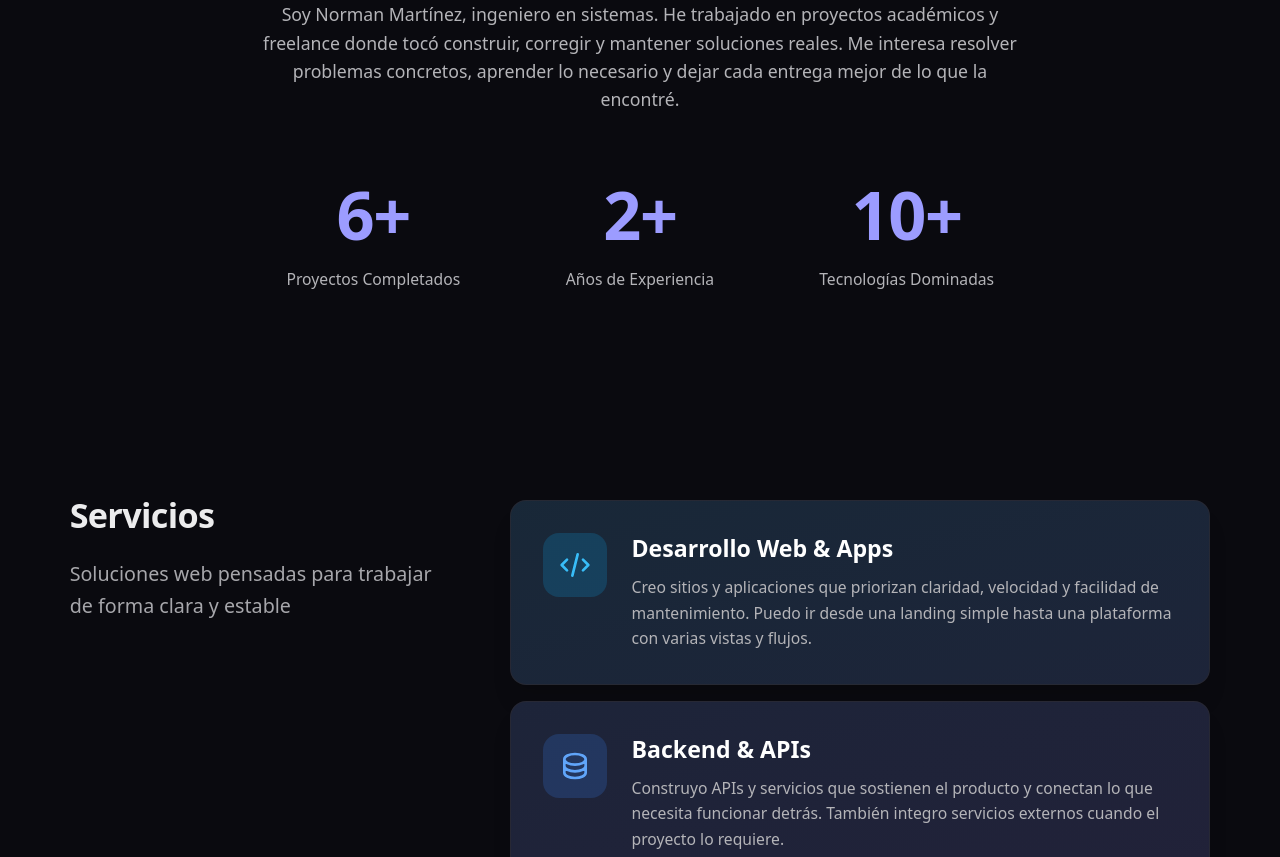
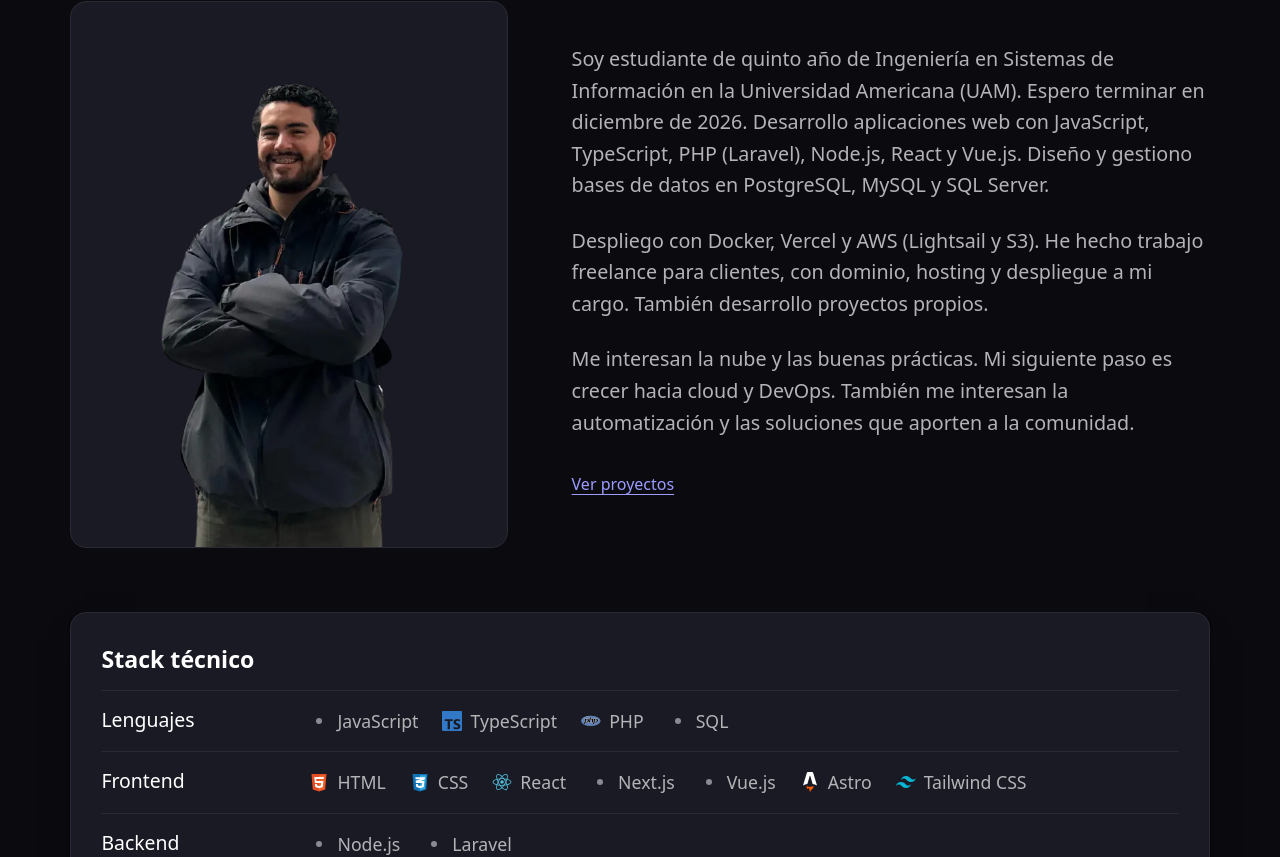
Before and after one commit to NormanSMA/PORTAFOLIO-NSMA.DEV, a React (Vite) app: page / in a window 1280 px wide. Shown: the part 1003-1860 px from the top of the page. Built offline with nearby package versions, Linux system fonts and the light colour scheme; a web font is replaced by a local one.

Commit message:
wip(sobre-mi): reescribir About con foto, bio y stack por grupos

```diff
--- a/src/components/organisms/About.tsx
+++ b/src/components/organisms/About.tsx
@@ -1,99 +1,78 @@
-import { useRef, useEffect, useState, useMemo } from 'react';
-import { useLanguage } from '../../hooks';
+import { useRef } from 'react';
+import { useLanguage, useMotion } from '../../hooks';
+import { motion } from '../../config/motion';
+import { typography } from '../../config/typography';
+import { gsap, ScrollTrigger } from '../../lib/gsap';
+import { scrollToSection } from '../../lib/scroll';
+import { cn } from '../../utils/helpers';
 import { Container } from '../atoms';
-import TextPressure from '../atoms/TextPressure';
-import { typography } from '../../config/typography';
+import { AboutPhoto } from './about/AboutPhoto';
+import { SkillStack } from './about/SkillStack';
 
 export function About() {
   const { t } = useLanguage();
+  const scope = useRef<HTMLElement>(null);
 
-  const stats = useMemo(() => [
-    { value: 6, suffix: '+', label: t('about.stats.projects') },
-    { value: 2, suffix: '+', label: t('about.stats.experience') },
-    { value: 10, suffix: '+', label: t('about.stats.technologies') },
-  ], [t]);
+  // Reduced motion returns before touching anything, so the content is never hidden.
+  useMotion(scope, ({ noReducedMotion }) => {
+    if (!noReducedMotion) return;
 
-  const statRefs = useRef<Array<HTMLDivElement | null>>([]);
-  const [visible, setVisible] = useState<boolean[]>(() => stats.map(() => false));
-
-  useEffect(() => {
-    if (typeof window === 'undefined') return;
-    const prefersReduced = window.matchMedia && window.matchMedia('(prefers-reduced-motion: reduce)').matches;
-    if (prefersReduced) {
-      setVisible(stats.map(() => true));
-      return;
-    }
-
-    const observer = new IntersectionObserver(
-      (entries) => {
-        entries.forEach((entry) => {
-          const idx = statRefs.current.findIndex((el) => el === entry.target);
-          if (idx === -1) return;
-          if (entry.isIntersecting) {
-            setVisible((prev) => {
-              const copy = [...prev];
-              copy[idx] = true;
-              return copy;
-            });
-          }
-        });
-      },
-      { threshold: 0.25 }
-    );
-
-    statRefs.current.forEach((el) => {
-      if (el) observer.observe(el);
+    const items = gsap.utils.toArray<HTMLElement>('[data-reveal]', scope.current);
+    gsap.set(items, { opacity: 0, y: motion.offset.reveal });
+    ScrollTrigger.batch(items, {
+      start: motion.scrollStart.reveal,
+      once: true,
+      onEnter: (batch) =>
+        gsap.to(batch, {
+          opacity: 1,
+          y: 0,
+          duration: motion.duration.base,
+          ease: motion.ease.out.gsap,
+          stagger: motion.stagger.base,
+          overwrite: true,
+        }),
     });
-
-    return () => observer.disconnect();
-  }, [stats]);
+  });
 
   return (
-    <section id="about" aria-labelledby="about-heading" className="bg-light-bg dark:bg-dark-bg relative overflow-hidden py-16 md:py-24 lg:py-28">
+    <section id="about" ref={scope} aria-labelledby="about-heading" className="py-section">
       <Container>
-        <div className="max-w-5xl mx-auto relative z-10 w-full">
-          {/* Título H2 */}
-          <h2 id="about-heading" className={`${typography.h2} text-center text-light-text dark:text-dark-text mb-6 md:mb-8 lg:mb-10`}>
-            {t('about.title')}
-          </h2>
+        <h2 id="about-heading" data-reveal className={cn(typography.h2, 'text-fg')}>
+          {t('about.title')}
+        </h2>
 
-          {/* Descripción */}
-          <p className={`${typography.body} text-center text-light-textSecondary dark:text-dark-textSecondary max-w-2xl lg:max-w-3xl mx-auto mb-10 md:mb-12 lg:mb-16`}>
-            {t('about.description')}
-          </p>
+        <div className="mt-10 grid items-center gap-10 lg:mt-12 lg:grid-cols-12 lg:gap-x-16">
+          <div data-reveal className="max-w-72 md:max-w-sm lg:col-span-5 lg:max-w-none">
+            <AboutPhoto alt={t('about.photoAlt')} />
+          </div>
 
-          {/* Stats */}
-          <div className="grid grid-cols-2 sm:grid-cols-3 gap-y-8 gap-x-4 sm:gap-6 md:gap-8 max-w-3xl mx-auto">
-            {stats.map((stat, index) => (
-              <div
-                key={index}
-                ref={(el) => { statRefs.current[index] = el; }}
-                role="group"
-                aria-label={`${stat.value}${stat.suffix} ${stat.label}`}
-                tabIndex={0}
-                style={{ transitionDelay: `${index * 120}ms` }}
-                className={`text-center focus:outline-none focus-visible:ring-2 focus-visible:ring-primary-500 rounded-md transform transition-all duration-700 ${index === stats.length - 1 ? 'col-span-2 sm:col-span-1' : ''} ${visible[index] ? 'opacity-100 translate-y-0' : 'opacity-0 translate-y-6'}`}
+          <div className="flex flex-col gap-6 lg:col-span-7">
+            <p data-reveal className={cn(typography.bodyLarge, 'max-w-prose text-fg-muted')}>
+              {t('about.bio.study')}
+            </p>
+            <p data-reveal className={cn(typography.bodyLarge, 'max-w-prose text-fg-muted')}>
+              {t('about.bio.work')}
+            </p>
+            <p data-reveal className={cn(typography.bodyLarge, 'max-w-prose text-fg-muted')}>
+              {t('about.bio.goals')}
+            </p>
+            <div data-reveal>
+              <a
+                href="#projects"
+                onClick={(event) => {
+                  event.preventDefault();
+                  scrollToSection('projects');
+                }}
+                className="inline-flex min-h-target items-center text-primary-400 underline underline-offset-4 pointer-fine:hover:text-primary-300"
               >
-                <div className={`mb-3 md:mb-4 ${typography.statsNumber} text-primary-600 dark:text-primary-400`}>
-                    <TextPressure
-                      text={`${stat.value}${stat.suffix}`}
-                      flex={false}
-                      width={true}
-                      weight={true}
-                      italic={false}
-                      alpha={false}
-                      stroke={false}
-                      scale={false}
-                      className="inline-block"
-                      inheritFontSize={true}
-                    />
-                </div>
-                <div className={`${typography.secondary} text-light-textSecondary dark:text-dark-textSecondary font-medium`}>
-                  {stat.label}
-                </div>
-              </div>
-            ))}
+                {t('about.projectsLink')}
+              </a>
+            </div>
           </div>
+        </div>
+
+        <div data-reveal className="mt-12 lg:mt-16">
+          <SkillStack />
         </div>
       </Container>
     </section>
--- /dev/null
+++ b/src/components/organisms/about/AboutPhoto.tsx
@@ -0,0 +1,26 @@
+import { cn } from '../../../utils/helpers';
+
+interface AboutPhotoProps {
+  alt: string;
+  className?: string;
+}
+
+// The cutout has alpha: the surface shows through, so the frame is the only chrome.
+// The top third of the file is empty; the 1.25 scale from the bottom edge crops it without changing the 4:5 box.
+export function AboutPhoto({ alt, className }: AboutPhotoProps) {
+  return (
+    <div className={cn('overflow-hidden rounded-card border border-line bg-surface', className)}>
+      <img
+        src="/norman_sf-800w.webp"
+        srcSet="/norman_sf-480w.webp 480w, /norman_sf-800w.webp 800w, /norman_sf-1200w.webp 1200w"
+        sizes="(min-width: 1024px) 545px, (min-width: 768px) 480px, 360px"
+        alt={alt}
+        width={1600}
+        height={2000}
+        loading="lazy"
+        decoding="async"
+        className="block aspect-[4/5] h-auto w-full origin-bottom scale-125 object-cover"
+      />
+    </div>
+  );
+}
--- /dev/null
+++ b/src/components/organisms/about/SkillStack.tsx
@@ -0,0 +1,53 @@
+import { useLanguage } from '../../../hooks';
+import { typography } from '../../../config/typography';
+import { skillGroups, type Skill } from '../../../data/skills';
+import { cn } from '../../../utils/helpers';
+import { Card } from '../../atoms';
+
+// One convention for the whole stack: a 20 px slot with the brand icon, or a neutral dot when the brand has none.
+function SkillItem({ skill }: { skill: Skill }) {
+  const Icon = skill.icon;
+
+  return (
+    <li className="flex items-center gap-2">
+      <span aria-hidden="true" className="flex size-5 shrink-0 items-center justify-center">
+        {Icon ? (
+          <Icon className={skill.iconClassName ?? 'size-full'} />
+        ) : (
+          <span className="size-1.5 rounded-full bg-fg-subtle" />
+        )}
+      </span>
+      <span className={cn(typography.body, 'text-fg-muted')}>
+        {skill.name}
+        {skill.detail && <span className="text-fg-subtle"> ({skill.detail})</span>}
+      </span>
+    </li>
+  );
+}
+
+export function SkillStack() {
+  const { t } = useLanguage();
+
+  return (
+    <Card variant="info">
+      <h3 className={cn(typography.h4, 'text-fg')}>{t('skills.title')}</h3>
+      <div>
+        {skillGroups.map((group) => (
+          <div
+            key={group.id}
+            className="grid gap-x-8 gap-y-3 border-t border-line py-4 last:pb-0 md:grid-cols-[minmax(0,11rem)_minmax(0,1fr)]"
+          >
+            <h4 id={`stack-${group.id}`} className={cn(typography.h5, 'text-fg')}>
+              {t(`skills.groups.${group.id}`)}
+            </h4>
+            <ul aria-labelledby={`stack-${group.id}`} className="flex flex-wrap gap-x-6 gap-y-2">
+              {group.skills.map((skill) => (
+                <SkillItem key={skill.name} skill={skill} />
+              ))}
+            </ul>
+          </div>
+        ))}
+      </div>
+    </Card>
+  );
+}
--- a/src/data/skills.ts
+++ b/src/data/skills.ts
@@ -1,29 +1,88 @@
+import type { ComponentType, SVGProps } from 'react';
 import {
+  AwsIcon,
+  CssIcon,
+  DockerIcon,
+  HtmlIcon,
+  PhpIcon,
+  PostgresIcon,
   ReactIcon,
-  JavaIcon,
-  CssIcon,
-  PhpIcon,
   SqlIcon,
-  AwsIcon,
-  DockerIcon,
+  TailwindIcon,
+  TypeScriptIcon,
   WordPressIcon,
-  PostgresIcon,
-  TypeScriptIcon,
-  TailwindIcon,
 } from '../components/atoms/icons/tech';
 import { AstroIcon } from '../components/atoms/icons';
 
-export const technicalSkills = [
-  { name: 'React', icon: ReactIcon },
-  { name: 'TypeScript', icon: TypeScriptIcon },
-  { name: 'Tailwind CSS', icon: TailwindIcon },
-  { name: 'Astro', icon: AstroIcon },
-  { name: 'Java', icon: JavaIcon },
-  { name: 'CSS', icon: CssIcon },
-  { name: 'PHP', icon: PhpIcon },
-  { name: 'SQL Server', icon: SqlIcon },
-  { name: 'AWS', icon: AwsIcon },
-  { name: 'Docker', icon: DockerIcon },
-  { name: 'PostgreSQL', icon: PostgresIcon },
-  { name: 'WordPress', icon: WordPressIcon },
+export type SkillIcon = ComponentType<SVGProps<SVGSVGElement>>;
+
+export type SkillGroupId = 'languages' | 'frontend' | 'backend' | 'databases' | 'cloud' | 'tools';
+
+export interface Skill {
+  name: string;
+  // Services behind the name, shown next to it (for example AWS: Lightsail, S3).
+  detail?: string;
+  icon?: SkillIcon;
+  // Replaces the icon's default classes; the icon needs it when a brand color vanishes on a dark surface.
+  iconClassName?: string;
+}
+
+export interface SkillGroup {
+  id: SkillGroupId;
+  skills: Skill[];
+}
+
+// Source: CV maestro (2026-09). Only brands that already have an icon in atoms/icons/tech get one.
+export const skillGroups: SkillGroup[] = [
+  {
+    id: 'languages',
+    skills: [
+      { name: 'JavaScript' },
+      { name: 'TypeScript', icon: TypeScriptIcon },
+      { name: 'PHP', icon: PhpIcon },
+      { name: 'SQL' },
+    ],
+  },
+  {
+    id: 'frontend',
+    skills: [
+      { name: 'HTML', icon: HtmlIcon },
+      { name: 'CSS', icon: CssIcon },
+      { name: 'React', icon: ReactIcon },
+      { name: 'Next.js' },
+      { name: 'Vue.js' },
+      { name: 'Astro', icon: AstroIcon },
+      { name: 'Tailwind CSS', icon: TailwindIcon },
+    ],
+  },
+  {
+    id: 'backend',
+    skills: [{ name: 'Node.js' }, { name: 'Laravel' }],
+  },
+  {
+    id: 'databases',
+    skills: [
+      { name: 'PostgreSQL', icon: PostgresIcon },
+      { name: 'MySQL' },
+      { name: 'SQL Server', icon: SqlIcon },
+    ],
+  },
+  {
+    id: 'cloud',
+    skills: [
+      // The wordmark ships in navy, which disappears on the dark surface.
+      { name: 'AWS', detail: 'Lightsail, S3', icon: AwsIcon, iconClassName: 'size-full [&>path]:fill-fg' },
+      { name: 'Docker', icon: DockerIcon },
+      { name: 'Vercel' },
+    ],
+  },
+  {
+    id: 'tools',
+    skills: [{ name: 'Git' }, { name: 'GitHub' }, { name: 'WordPress', icon: WordPressIcon }],
+  },
 ];
+
+// Kept for IconCloud in EducationSkills until that section is removed.
+export const technicalSkills = skillGroups
+  .flatMap((group) => group.skills)
+  .flatMap(({ name, icon }) => (icon ? [{ name, icon }] : []));
--- a/src/i18n/en/about.ts
+++ b/src/i18n/en/about.ts
@@ -1,9 +1,13 @@
 export const about = {
-  title: 'About Me',
-  description: "I'm Norman Martínez, an Information Systems Engineer. I have worked on academic and freelance projects where I had to build, fix, and maintain real solutions. I like solving concrete problems, learning what I need along the way, and leaving each delivery better than I found it.",
-  stats: {
-    projects: 'Completed Projects',
-    experience: 'Years of Experience',
-    technologies: 'Technologies Mastered',
-  }
+  title: 'About me',
+  photoAlt: 'Portrait of Norman Martínez with arms crossed, wearing a dark jacket',
+  bio: {
+    study:
+      'I am a fifth-year Information Systems Engineering student at Universidad Americana (UAM). I expect to finish in December 2026. I build web applications with JavaScript, TypeScript, PHP (Laravel), Node.js, React and Vue.js. I design and manage databases in PostgreSQL, MySQL and SQL Server.',
+    work:
+      'I deploy with Docker, Vercel and AWS (Lightsail and S3). I have done freelance work for clients, handling domain, hosting and deployment myself. I also build my own projects.',
+    goals:
+      'I care about the cloud and good engineering practices. My next step is to grow toward cloud and DevOps. I am also interested in automation and in solutions that help the community.',
+  },
+  projectsLink: 'See projects',
 } as const;
--- a/src/i18n/en/skills.ts
+++ b/src/i18n/en/skills.ts
@@ -1,7 +1,11 @@
 export const skills = {
-  title: 'Skills',
-  frontend: 'Frontend',
-  backend: 'Backend',
-  tools: 'Tools',
-  other: 'Other',
+  title: 'Technical stack',
+  groups: {
+    languages: 'Languages',
+    frontend: 'Frontend',
+    backend: 'Backend',
+    databases: 'Databases',
+    cloud: 'Cloud and DevOps',
+    tools: 'Tools',
+  },
 } as const;
--- a/src/i18n/es/about.ts
+++ b/src/i18n/es/about.ts
@@ -1,9 +1,13 @@
 export const about = {
   title: 'Sobre mí',
-  description: 'Soy Norman Martínez, ingeniero en sistemas. He trabajado en proyectos académicos y freelance donde tocó construir, corregir y mantener soluciones reales. Me interesa resolver problemas concretos, aprender lo necesario y dejar cada entrega mejor de lo que la encontré.',
-  stats: {
-    projects: 'Proyectos Completados',
-    experience: 'Años de Experiencia',
-    technologies: 'Tecnologías Dominadas',
-  }
+  photoAlt: 'Retrato de Norman Martínez, con los brazos cruzados y una chaqueta oscura',
+  bio: {
+    study:
+      'Soy estudiante de quinto año de Ingeniería en Sistemas de Información en la Universidad Americana (UAM). Espero terminar en diciembre de 2026. Desarrollo aplicaciones web con JavaScript, TypeScript, PHP (Laravel), Node.js, React y Vue.js. Diseño y gestiono bases de datos en PostgreSQL, MySQL y SQL Server.',
+    work:
+      'Despliego con Docker, Vercel y AWS (Lightsail y S3). He hecho trabajo freelance para clientes, con dominio, hosting y despliegue a mi cargo. También desarrollo proyectos propios.',
+    goals:
+      'Me interesan la nube y las buenas prácticas. Mi siguiente paso es crecer hacia cloud y DevOps. También me interesan la automatización y las soluciones que aporten a la comunidad.',
+  },
+  projectsLink: 'Ver proyectos',
 } as const;
--- a/src/i18n/es/skills.ts
+++ b/src/i18n/es/skills.ts
@@ -1,7 +1,11 @@
 export const skills = {
-  title: 'Habilidades',
-  frontend: 'Frontend',
-  backend: 'Backend',
-  tools: 'Herramientas',
-  other: 'Otros',
+  title: 'Stack técnico',
+  groups: {
+    languages: 'Lenguajes',
+    frontend: 'Frontend',
+    backend: 'Backend',
+    databases: 'Bases de datos',
+    cloud: 'Cloud y DevOps',
+    tools: 'Herramientas',
+  },
 } as const;
```
